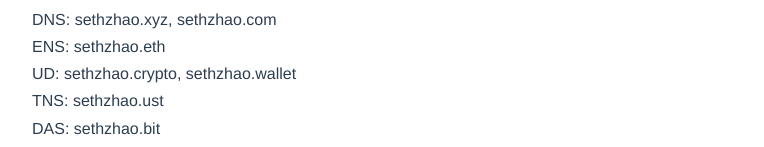
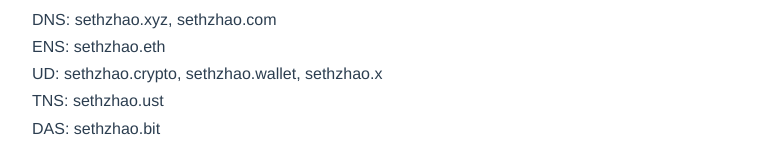
Before and after one commit to sethzhao/sethzhao, a Vue app: page / in a window 1280 px wide. Shown: the part 511-658 px from the top of the page, without its empty margins (257-1021 px from the left). Built offline with nearby package versions, Linux system fonts and the light colour scheme.

Commit message:
sethzhao.x

```diff
--- a/src/pages/Home.vue
+++ b/src/pages/Home.vue
@@ -19,7 +19,7 @@
       <h2>各种域名</h2>
       <div>DNS: sethzhao.xyz, sethzhao.com</div>
       <div>ENS: sethzhao.eth</div>
-      <div>UD: sethzhao.crypto, sethzhao.wallet</div>
+      <div>UD: sethzhao.crypto, sethzhao.wallet, sethzhao.x</div>
       <div>TNS: sethzhao.ust</div>
       <div>DAS: sethzhao.bit</div>
       <div>Nametag: sethzhao</div>
```
